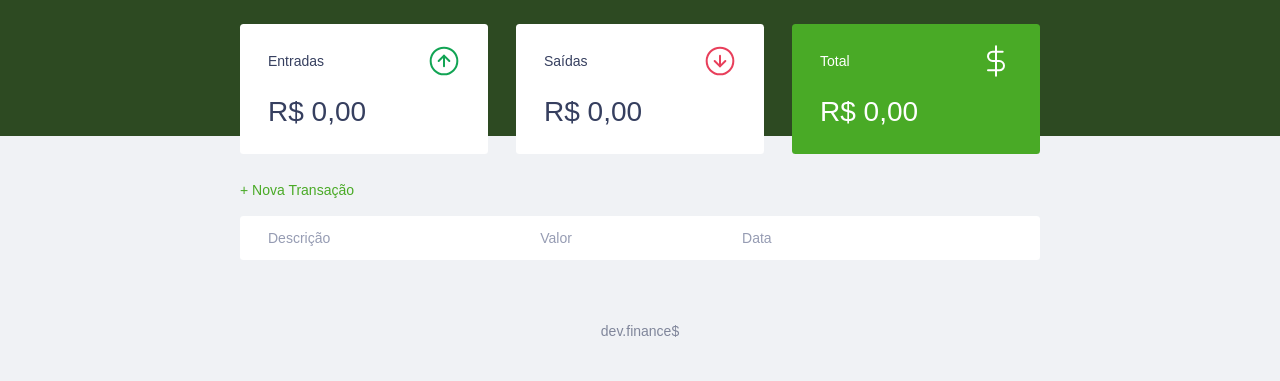
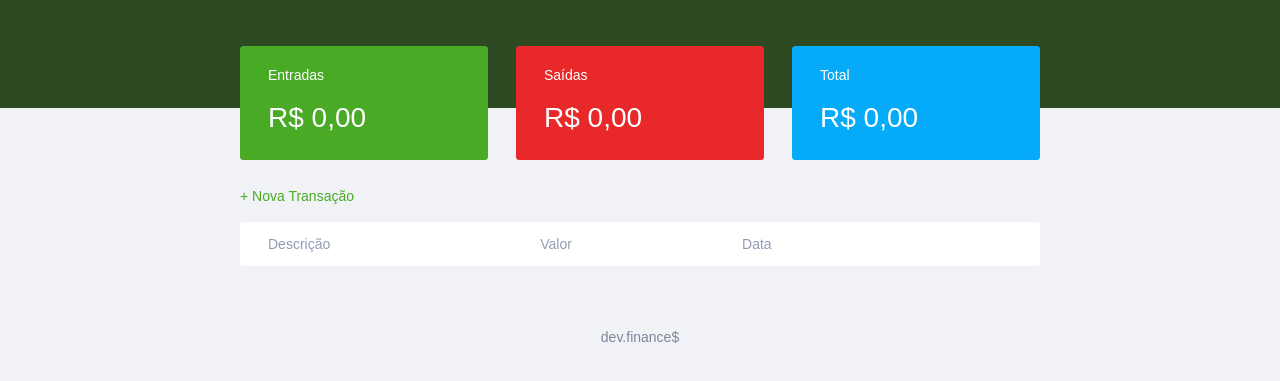
Before and after one commit to emevieira123/matatona-discover, a plain HTML site: page index.html in a window 1280 px wide. Shown: the part 59-440 px from the top of the page. Drawn offline with Linux system fonts and the light colour scheme.

Commit message:
Realizacao de algumas alteracoes graficas

```diff
--- a/index.html
+++ b/index.html
@@ -18,24 +18,24 @@
     <section id="balance">
       <h2 class="sr-only">Banlanço</h2>
 
-      <div class="card">
+      <div class="card" style="background-color: #49AA26;">
         <h3>
           <span>Entradas</span>
-          <img src="./assets/income.svg" alt="Image de entradas" />
+          <!-- <img src="./assets/income.svg" alt="Image de entradas" /> -->
         </h3>
         <p id="incomeDisplay">R$ 0,00</p>
       </div>
-      <div class="card">
+      <div class="card" style="background-color: #e92929;">
         <h3>
           <span>Saídas</span>
-          <img src="./assets/expense.svg" alt="Image de saídas" />
+          <!-- <img class="img" src="./assets/expense.svg" alt="Image de saídas" /> -->
         </h3>
         <p id="expenseDisplay">R$ 0,00</p>
       </div>
       <div class="card total">
         <h3>
           <span>Total</span>
-          <img src="./assets/total.svg" alt="Image de total" />
+          <!-- <img src="./assets/total.svg" alt="Image de total" /> -->
         </h3>
         <p id="totalDisplay">R$ 0,00</p>
       </div>
--- a/styles.css
+++ b/styles.css
@@ -113,7 +113,7 @@ button:hover
 header
 {
   background: #2D4A22;
-  padding: 2rem 0 10rem;
+  padding: 2rem 0 8rem;
   text-align: center;
 }
 #logo
@@ -137,11 +137,12 @@ header
 /* Cards=================== */
 .card
 {
-  background: white;
+  /* background: white; */
   padding: 1.5rem 2rem;
   border-radius: 0.25rem;
   margin-bottom: 2rem;
-  color: var(--dark-blue);
+  color: white;
+  margin-top: 50px;
 }
 
 .card h3
@@ -163,7 +164,7 @@ header
 
 .card.total
 {
-  background: var(--green);
+  background: rgb(5, 171, 248);
   color: white;
 }
 
```
